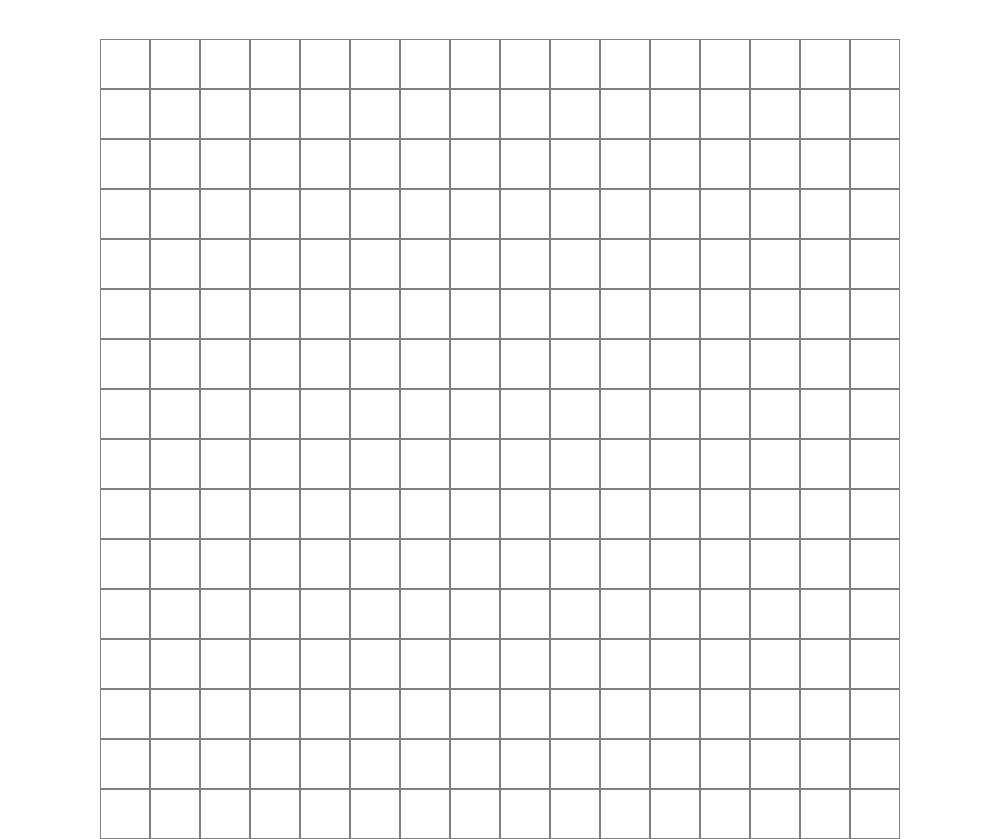
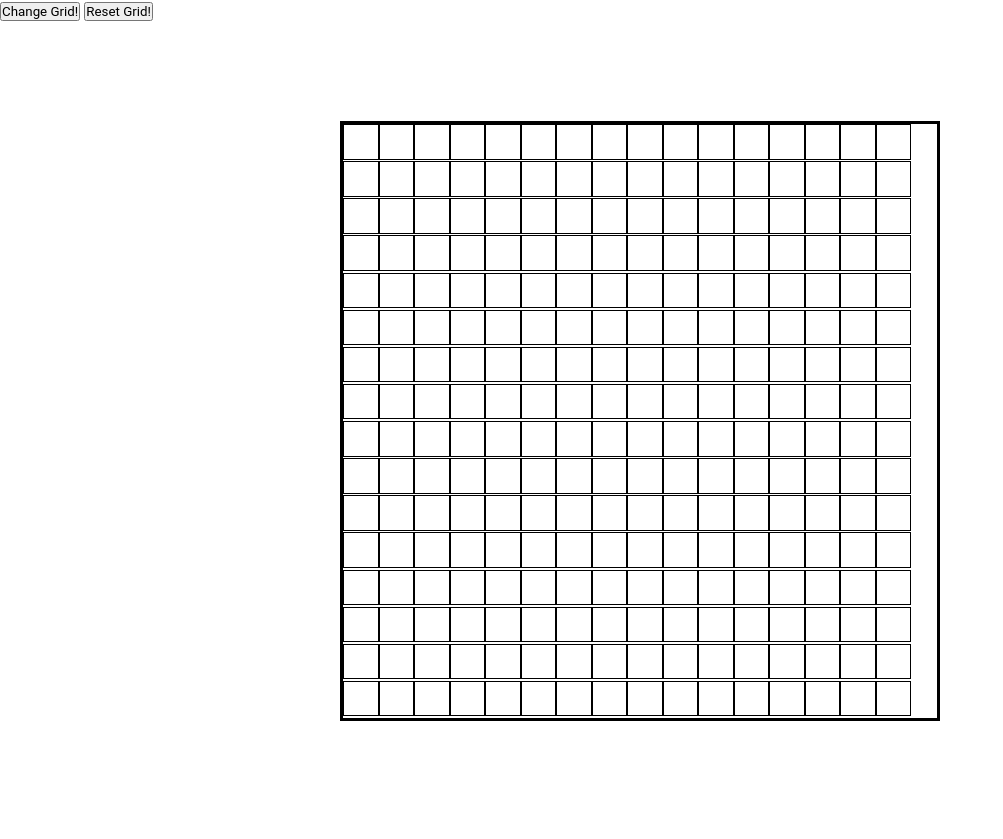
Before and after one commit to Africolo/etch-sketch, a plain HTML site: page index.html in a window 1280 px wide. Shown: the part 49-888 px from the top of the page, without its empty margins (0-1003 px from the left). Drawn offline with Linux system fonts and the light colour scheme.

Commit message:
Finished Project

```diff
--- a/index.html
+++ b/index.html
@@ -1,14 +1,22 @@
 <!DOCTYPE html>
 <html lang="en">
+
 <head>
+    <meta charset="UTF-8">
+    <meta name="viewport" content="width=device-width, initial-scale=1.0">
     <link rel="stylesheet" href="styles.css">
-    <meta charset="UTF-8">
-    <title>Document</title>
+    <title>Etch-A-Sketch!</title>
 </head>
+
 <body>
-    <h1>Etch-A-Sketch!!</h1>
+    <h1>Etch-A-Sketch!</h1>
+    <button id="change" onclick="changeGrid()">Change Grid!</button>
+    </div>
+    <button id="reset" onclick="resetBoard()">Reset Grid!</button>
     <div class="container">
+
     </div>
     <script src="script.js"></script>
 </body>
+
 </html>
--- a/script.js
+++ b/script.js
@@ -1,12 +1,38 @@
 const grid = document.querySelector(".container");
-let size = 15;
-
-for(let i = 0; i <= size; i++){
-    for(let j = 0; j <= size; j++){
-        const cell = document.createElement("div");
-        cell.className = "cell";
-cell.addEventListener("mouseover", () => {
-    cell.style.backgroundColor = "black";
-});grid.appendChild(cell);
+function createGrid(size = 16) {
+    for (let i = 1; i <= size; i++) {
+        for (let j = 1; j <= size; j++) {
+            const gridCell = document.createElement("div");
+            gridCell.className = "cell";
+            gridCell.style.height = `${600 / size - 2}px`;
+            gridCell.style.width = `${600 / size - 2}px`;
+            // Getting Random RGB COLORS!
+            let red = Math.floor(Math.random() * 255);
+            let blue = Math.floor(Math.random() * 255);
+            let green = Math.floor(Math.random() * 255);
+            //Changing colors
+            gridCell.addEventListener("mouseover", () => {
+                gridCell.style.backgroundColor = `rgb(${red}, ${green}, ${blue})`;
+            });
+            grid.appendChild(gridCell);
+        }
     }
 }
+createGrid();
+
+function resetBoard() {
+    const gridCells = document.querySelectorAll(".cell");
+    gridCells.forEach((gridCell) => gridCell.style.backgroundColor = "white");
+}
+
+function changeGrid() {
+    let gridSize = prompt("Enter in a grid size!");
+    if (gridSize > 100 || gridSize < 2) {
+        alert("Please enter in a correct size!");
+    }
+    else {
+        const gridCells = document.querySelectorAll(".cell");
+        gridCells.forEach((gridCell) => grid.removeChild(gridCell));
+        createGrid(gridSize);
+    }
+}
--- a/styles.css
+++ b/styles.css
@@ -1,37 +1,37 @@
-*{
+* {
     box-sizing: border-box;
     margin: 0;
     padding: 0;
     font-family: "Roboto";
 }
 
-.cell{
-    border: 1px solid grey;
-    width: 50px;
-    height: 50px;
+.cell {
+    border: 1px solid black;
 }
-.container{
+
+.container {
     display: flex;
-    justify-content: center;
-    align-items: center;
+    width: 600px;
+    height: 600px;
+    margin: 100px auto;
     flex-wrap: wrap;
-    width: 800px;
-    max-width: fit-content;
-    height: 500px;
-    margin-left: 100px;
-    margin-top: 50px;
+    border: solid;
+    overflow: hidden;
 }
-h1{
+
+h1 {
     display: flex;
     justify-content: center;
     align-self: flex-end;
+    height: 50px;
 }
-/*h5{
+
+.values {
     display: flex;
-    justify-content: center;
-    align-items: center;
+    border: 2px solid rgb(0, 255, 255);
+    background-color: darkblue;
+    color: aliceblue;
+    flex-wrap: wrap;
+    margin: 5px;
+    text-align: center;
 }
-*/
-.black{
-    background-color: black;
-}
```
